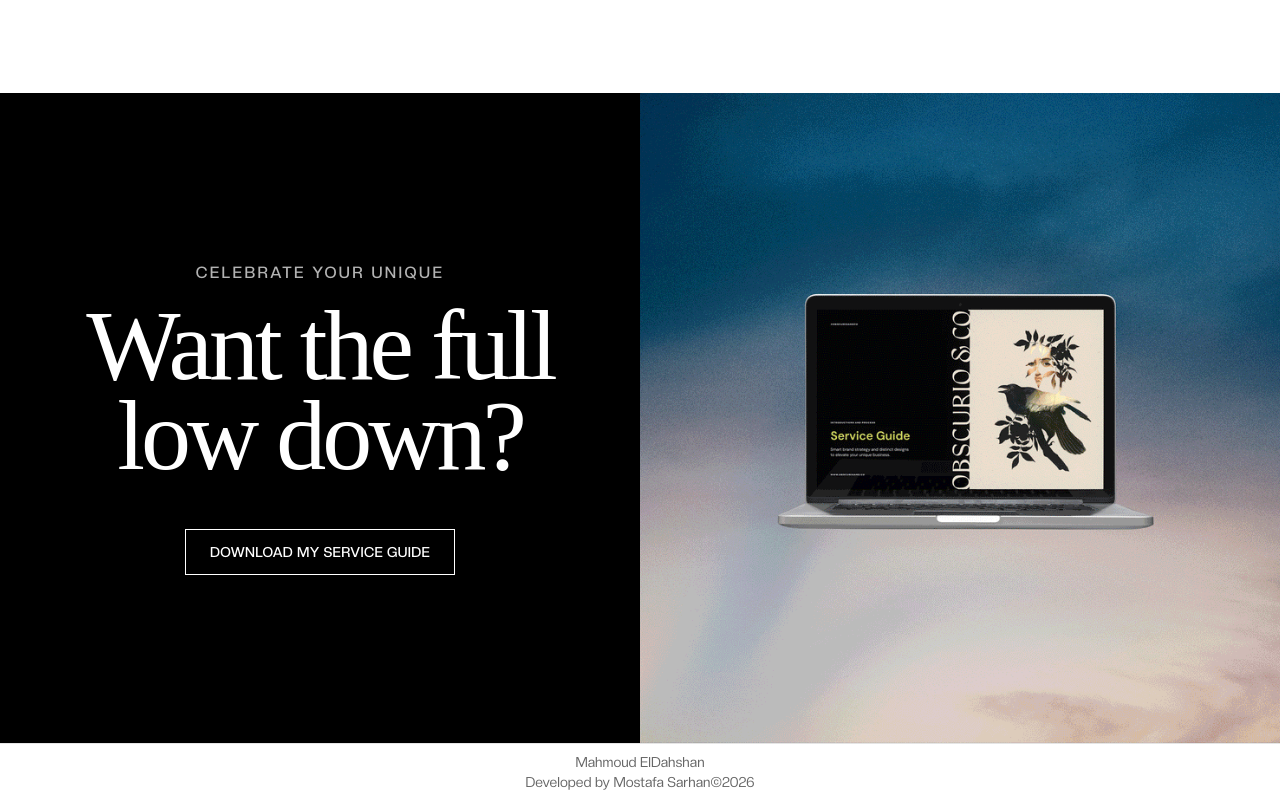
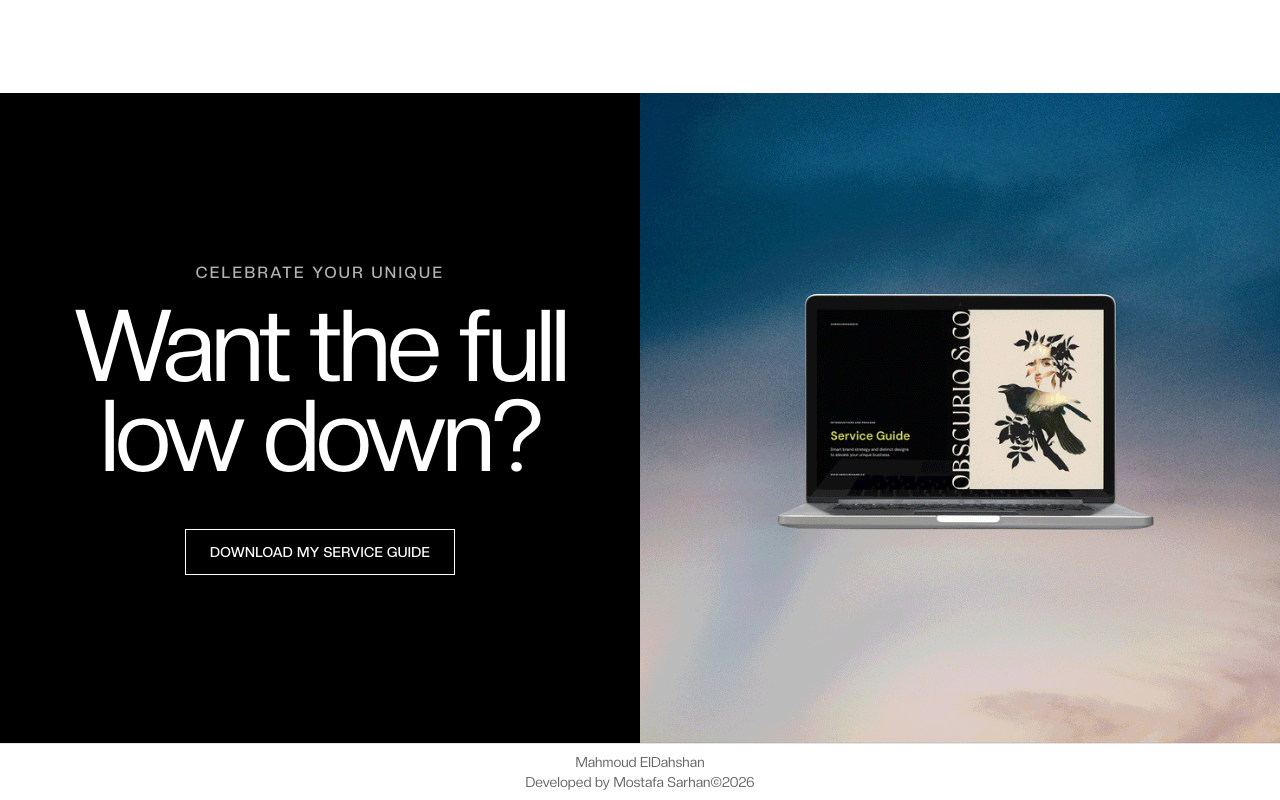
Before and after one commit to mostafa-sarhan/Mahmoud_Eldahshan, a React (Vite) app: page / in a window 1280 px wide. Shown: the part 3195-3995 px from the top of the page. Built offline with nearby package versions, Linux system fonts and the light colour scheme; a web font is replaced by a local one.

Commit message:
Add the journey

```diff
--- a/src/pages/home/Journal.tsx
+++ b/src/pages/home/Journal.tsx
@@ -15,7 +15,7 @@ export default function Journal() {
           </p>
 
           {/* Main Heading */}
-          <h2 className="mt-4 max-w-[700px] font-serif text-[52px] leading-[0.9] tracking-[-0.04em] sm:text-[70px] md:text-[90px] lg:text-[80px] xl:text-[100px]">
+          <h2 className="mt-4 max-w-[700px] font-sans text-[45px] leading-[0.9] tracking-[-0.04em] sm:text-[70px] md:text-[90px] lg:text-[80px] xl:text-[100px]">
             Want the full low down?
           </h2>
 
```
